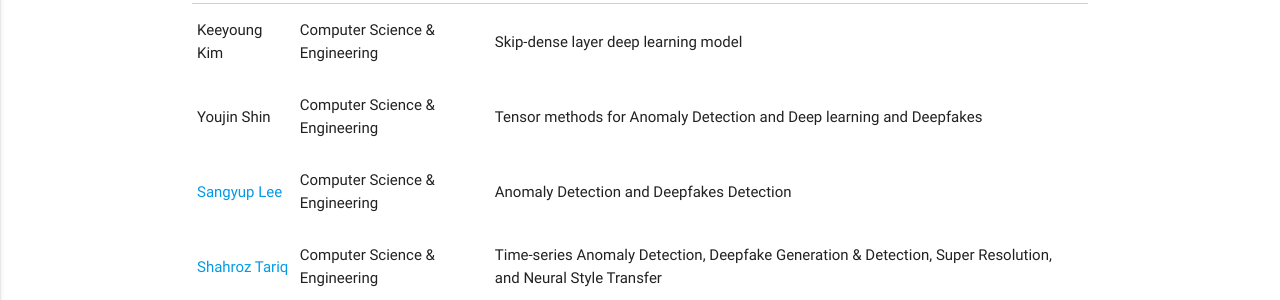
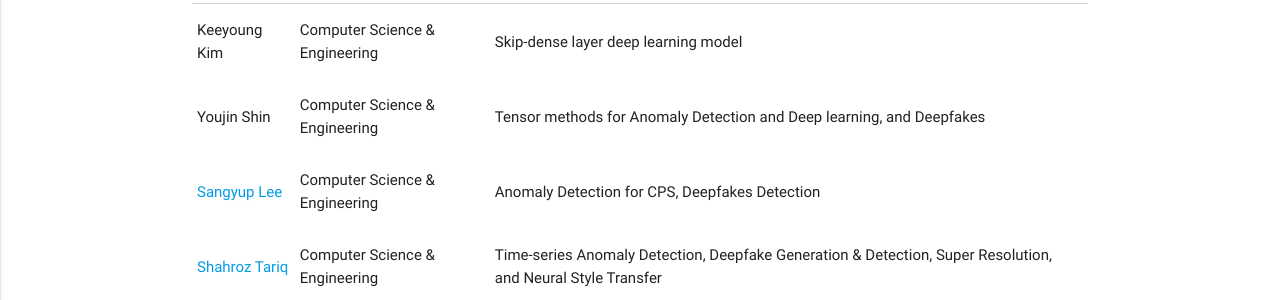
Before and after one commit to Yurim990507/DASH-Lab.github.io, a Jekyll site: the page built from example3.md, in a window 1280 px wide. Shown: the part 272-572 px from the top of the page. Built offline with Jekyll 4.4.1, drawn with Linux system fonts in a browser that asks for light colours.

Commit message:
Update example3.md

```diff
--- a/example3.md
+++ b/example3.md
@@ -27,13 +27,13 @@ permalink: /Members/
                 <tr>
                   <td>Youjin Shin</td>
                   <td>Computer Science & Engineering</td>
-                   <td>Tensor methods for Anomaly Detection and Deep learning and Deepfakes </td>
+                   <td>Tensor methods for Anomaly Detection and Deep learning, and Deepfakes </td>
                   <td> </td>
                 </tr>
                 <tr>
                   <td><a href = "https://sites.google.com/view/sangyuplee/" target = "_blank">Sangyup Lee</a></td>
                   <td>Computer Science & Engineering</td>
-                  <td> Anomaly Detection and Deepfakes Detection</td>
+                  <td> Anomaly Detection for CPS, Deepfakes Detection</td>
                 </tr>
                 <tr>
                   <td><a href = "https://sites.google.com/view/shahroztariq" target = "_blank"> Shahroz Tariq </a></td>
```
